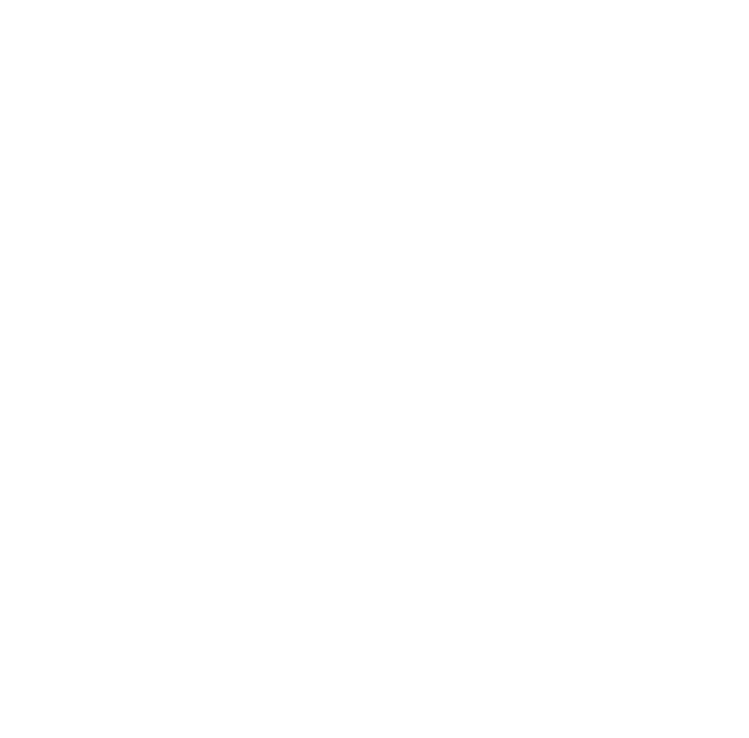
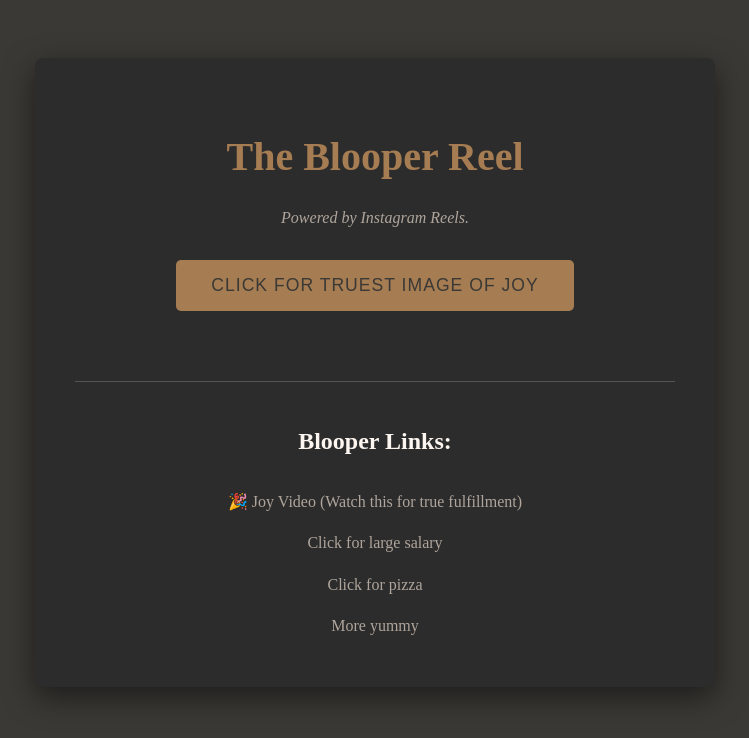
Before and after one commit to Lisalic/ENGW-102-project, a plain HTML site: page bloopers.html in a window 1280 px wide. Shown: the whole page, without its empty margins (265-1014 px from the left). Drawn offline with Linux system fonts and the light colour scheme.

Commit message:
feat: bloopers

```diff
--- a/bloopers.html
+++ b/bloopers.html
@@ -0,0 +1,145 @@
+<!DOCTYPE html>
+<html lang="en">
+<head>
+    <meta charset="UTF-8">
+    <meta name="viewport" content="width=device-width, initial-scale=1.0">
+    <title>The True Rewards</title>
+    <style>
+        body {
+            font-family: 'Merriweather', serif;
+            background-color: #3b3935;
+            color: #fdf6f0;
+            line-height: 1.6;
+            text-align: center;
+            padding: 50px 20px;
+        }
+
+        .container {
+            max-width: 600px;
+            margin: 0 auto;
+            background-color: #2c2c2c;
+            padding: 40px;
+            border-radius: 8px;
+            box-shadow: 0 10px 30px rgba(0, 0, 0, 0.5);
+        }
+
+        h1 {
+            color: #a67c52;
+            margin-bottom: 10px;
+            font-size: 2.5rem;
+        }
+
+        p {
+            margin-bottom: 30px;
+            font-style: italic;
+            color: #afa59c;
+        }
+
+        #reveal-btn {
+            background-color: #a67c52;
+            color: #3b3935;
+            padding: 15px 35px;
+            border: none;
+            border-radius: 5px;
+            cursor: pointer;
+            font-size: 1.1rem;
+            text-transform: uppercase;
+            letter-spacing: 1px;
+            transition: background-color 0.3s, transform 0.3s;
+            margin-bottom: 40px;
+        }
+
+        #reveal-btn:hover {
+            background-color: #fdf6f0;
+            transform: translateY(-2px);
+        }
+
+        #reward-image {
+            max-width: 100%;
+            height: auto;
+            border-radius: 5px;
+            margin-top: 20px;
+            display: none;
+        }
+
+        .link-section {
+            margin-top: 30px;
+            border-top: 1px solid #555;
+            padding-top: 20px;
+        }
+
+        .link-section a {
+            display: block;
+            color: #afa59c;
+            text-decoration: none;
+            padding: 8px 0;
+            transition: color 0.2s, letter-spacing 0.2s;
+        }
+
+        .link-section a:hover {
+            color: #a67c52;
+            letter-spacing: 1px;
+        }
+    </style>
+</head>
+<body>
+
+    <div class="container">
+        <h1>The Blooper Reel</h1>
+        <p>Powered by Instagram Reels.</p>
+
+        <button id="reveal-btn">
+            Click for Truest Image of Joy
+        </button>
+
+        <div id="image-container">
+            <img id="reward-image" src="joy.png" alt="The final image of joy is a placeholder.">
+        </div>
+
+        <div class="link-section">
+            <h2>Blooper Links:</h2>
+
+            <a href="https://www.youtube.com/watch?v=dQw4w9WgXcQ" target="_blank">
+                🎉 Joy Video (Watch this for true fulfillment)
+            </a>
+
+            <a href="https://www.instagram.com/reel/DQW91BFjdcQ/?hl=en" target="_blank">
+                Click for large salary
+            </a>
+
+
+            <a href="https://www.instagram.com/reel/DO36_vvD6Bm/?hl=en/" target="_blank">
+                Click for pizza
+            </a>
+            <a href="https://www.instagram.com/reel/DMqV7wGyMzP/" target="_blank">
+                More yummy
+            </a>
+        </div>
+    </div>
+
+    <script>
+        document.addEventListener('DOMContentLoaded', () => {
+            const revealBtn = document.getElementById('reveal-btn');
+            const rewardImage = document.getElementById('reward-image');
+
+            revealBtn.addEventListener('click', () => {
+                revealBtn.style.display = 'none';
+
+                rewardImage.style.display = 'block';
+
+                setTimeout(() => {
+                    rewardImage.src = "https://placehold.co/400x300/3b3935/a67c52?text=Error:+File+Not+Found+404";
+                    rewardImage.alt = "Error: The file representing joy could not be found.";
+
+                    const container = document.getElementById('image-container');
+                    const message = document.createElement('p');
+                    message.innerHTML = "<strong>404 Error:</strong> You have been played.";
+                    container.appendChild(message);
+
+                }, 2000);
+            });
+        });
+    </script>
+
+</body>
+</html>
--- a/style.css
+++ b/style.css
@@ -182,7 +182,6 @@ body {
   color: #111;
 }
 
-/* The "Tooltip" */
 .reveal-text:hover::after {
   content: attr(data-truth);
   position: absolute;
```
Also changed, not shown: index.html (+5 -2 lines), main.js (+9 -0 lines), joy.png (added), texts.txt, 1 other file.
